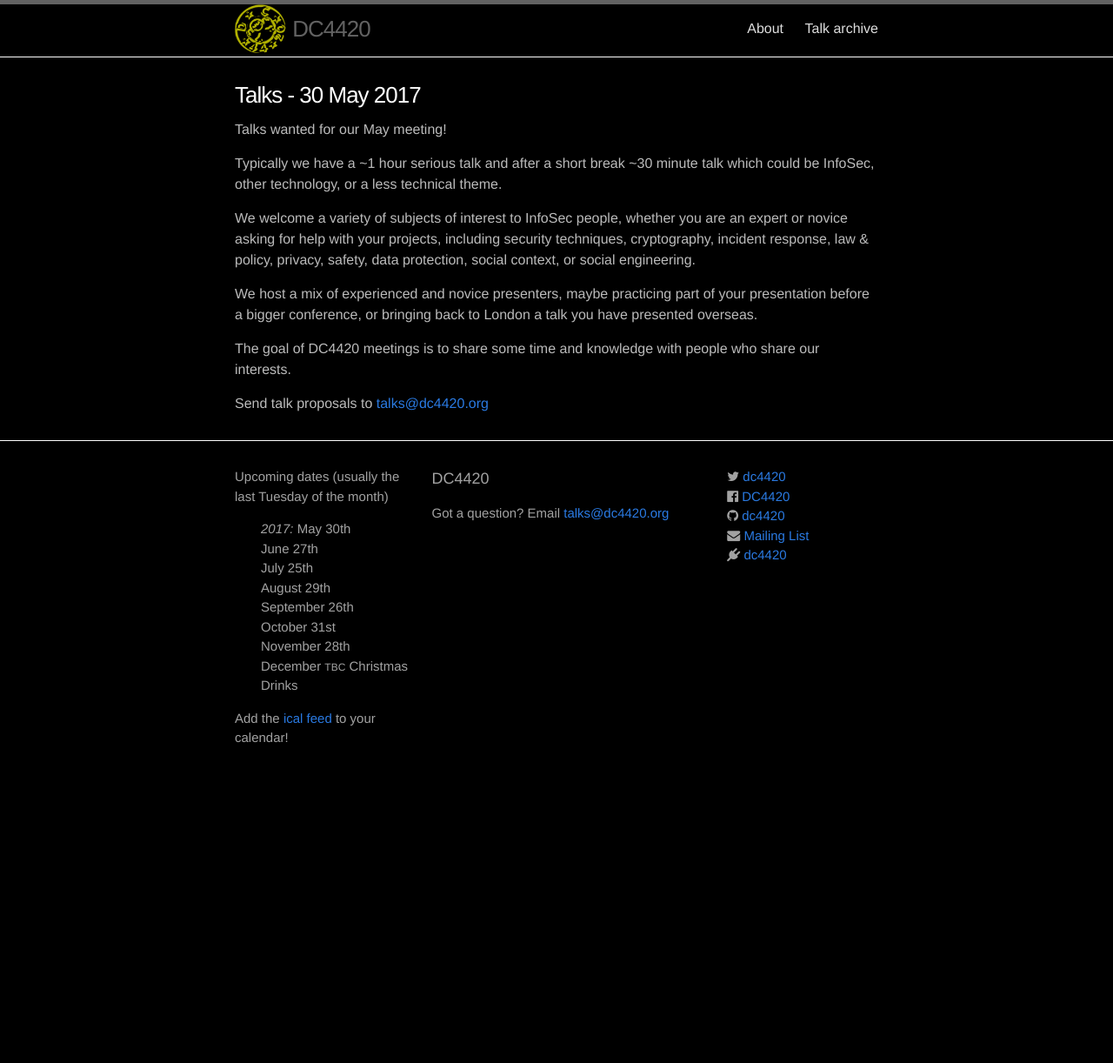
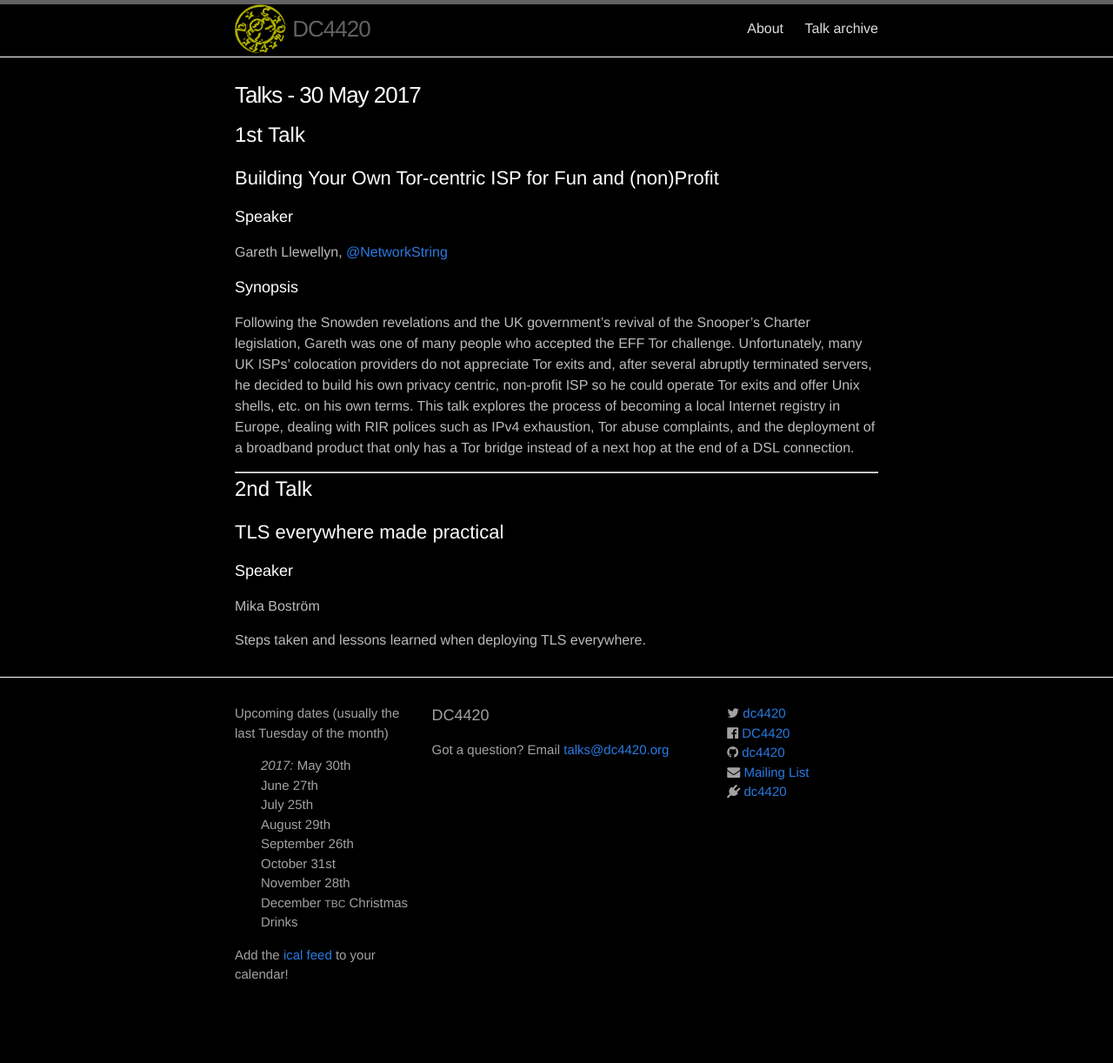
Before and after one commit to dc4420/website, a Jekyll site: the page built from _posts/2017-05-30-talks.markdown, in a window 1280 px wide. Shown: the whole page at 87% size. Built offline with Jekyll 4.4.1, drawn with Linux system fonts in a browser that asks for light colours; nearby versions of some CDN libraries; before the commit the page ends 950 px from its top, so only the background shows below that.

Commit message:
Add second talk

```diff
--- a/_posts/2017-05-30-talks.markdown
+++ b/_posts/2017-05-30-talks.markdown
@@ -5,14 +5,37 @@ pubdate: 2017-05-14 22:00:00
 categories: talk
 ---
 
-Talks wanted for our May meeting!
+# 1st Talk
 
-Typically we have a ~1 hour serious talk and after a short break ~30 minute talk which could be InfoSec, other technology, or a less technical theme.
+## Building Your Own Tor-centric ISP for Fun and (non)Profit
 
-We welcome a variety of subjects of interest to InfoSec people, whether you are an expert or novice asking for help with your projects, including security techniques, cryptography, incident response, law & policy, privacy, safety, data protection, social context, or social engineering.
+### Speaker
 
-We host a mix of experienced and novice presenters, maybe practicing part of your presentation before a bigger conference, or bringing back to London a talk you have presented overseas.
+Gareth Llewellyn, [@NetworkString](https://twitter.com/NetworkString)
 
-The goal of DC4420 meetings is to share some time and knowledge with people who share our interests.
+### Synopsis
 
-Send talk proposals to <a href="mailto:{{ site.email }}">{{ site.email }}</a>
+Following the Snowden revelations and the UK government's revival
+of the Snooper's Charter legislation, Gareth was one of many people who
+accepted the EFF Tor challenge. Unfortunately, many UK ISPs' colocation
+providers do not appreciate Tor exits and, after several abruptly
+terminated servers, he decided to build his own privacy centric,
+non-profit ISP so he could operate Tor exits and offer Unix shells, etc.
+on his own terms. This talk explores the process of becoming a local
+Internet registry in Europe, dealing with RIR polices such as IPv4
+exhaustion, Tor abuse complaints, and the deployment of a broadband
+product that only has a Tor bridge instead of a next hop at the end
+of a DSL connection.
+
+<hr>
+
+
+# 2nd Talk
+
+## TLS everywhere made practical
+
+### Speaker
+
+Mika Boström
+
+Steps taken and lessons learned when deploying TLS everywhere.
```
